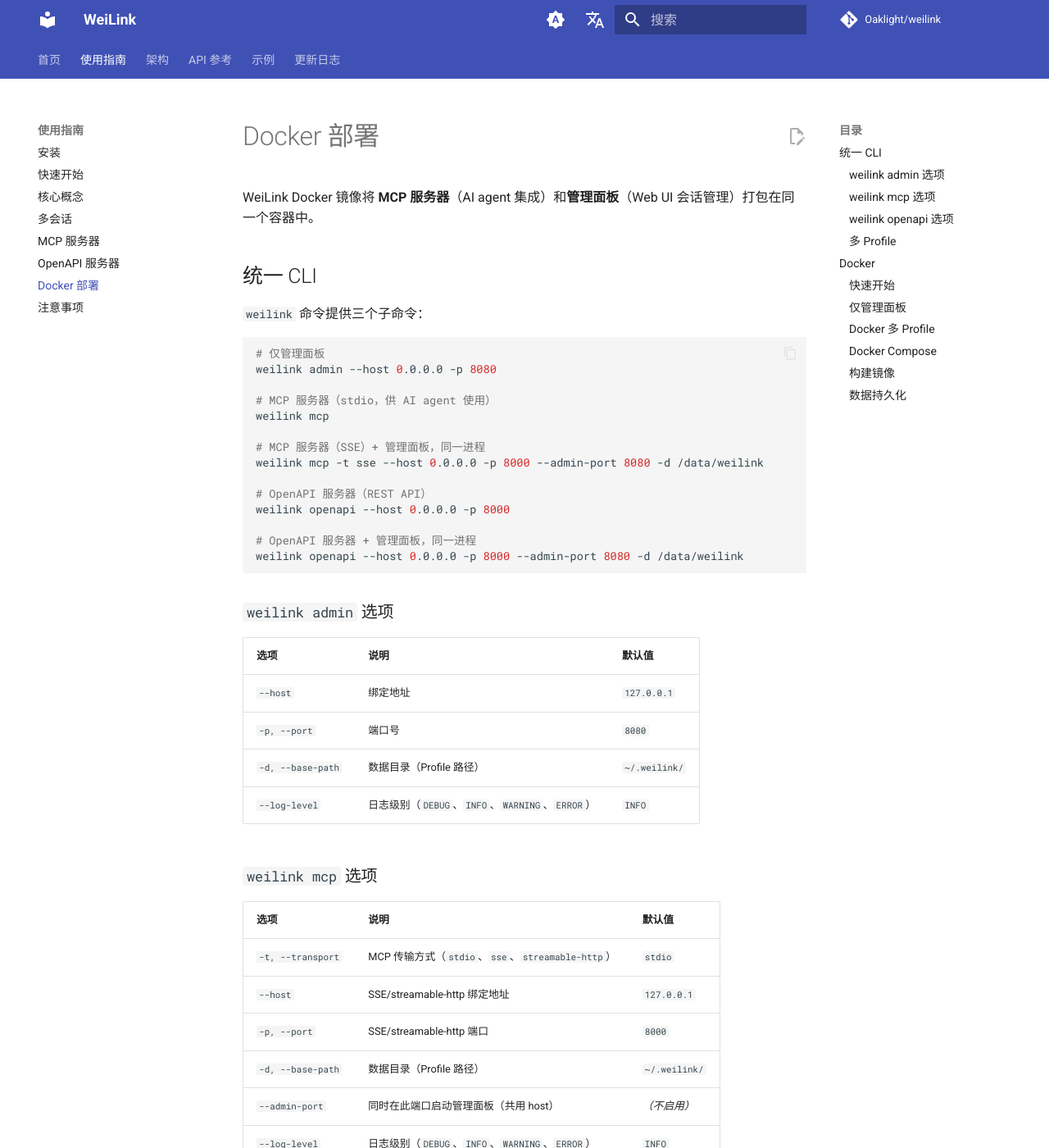
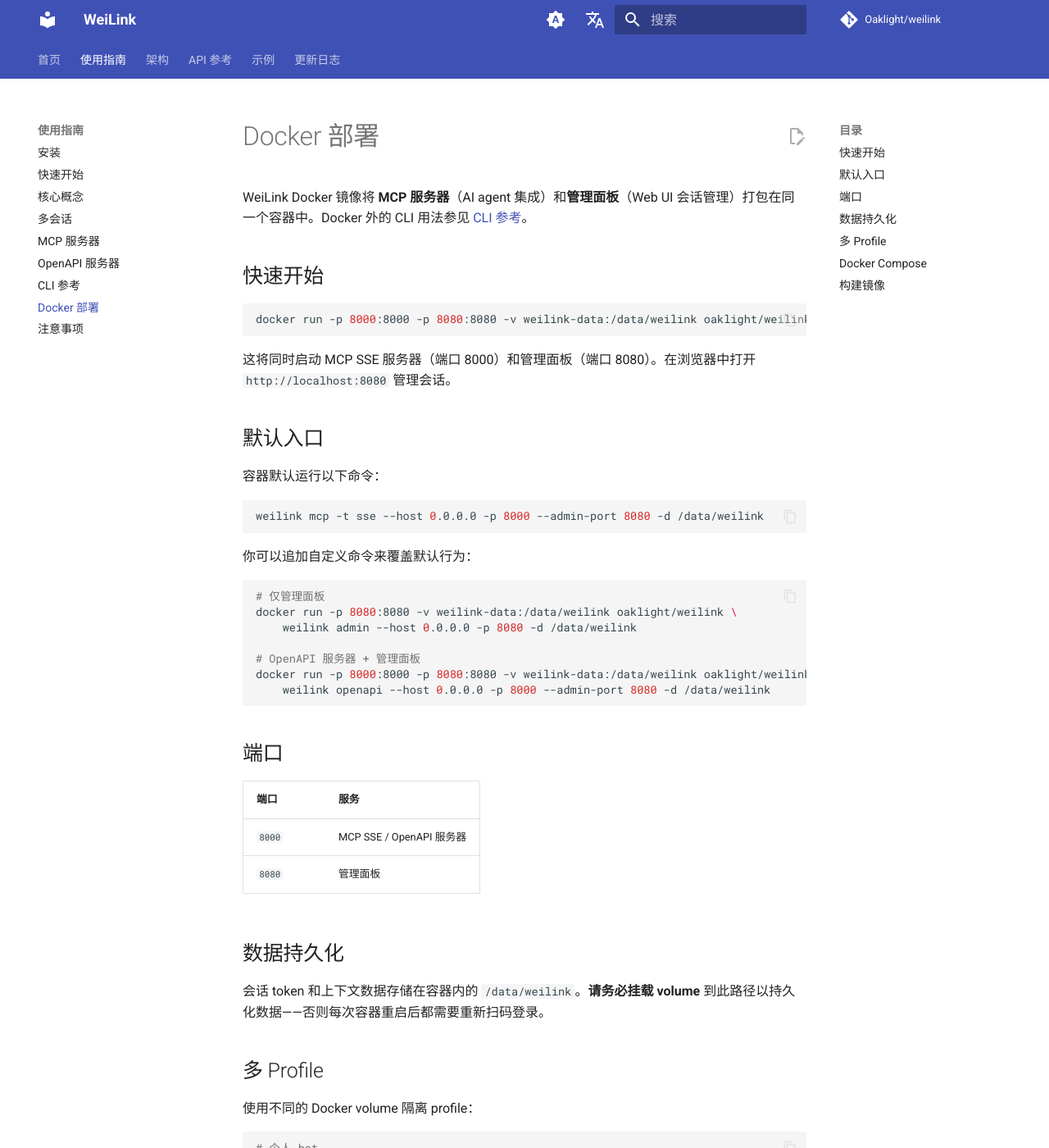
Before and after one commit to Oaklight/weilink, an MkDocs documentation site: the page built from docs/usage/docker.md, in a window 1280 px wide and 1400 px high. Shown: the whole window at 82% size. Built offline with MkDocs 1.6.1 and Material for MkDocs 9.7.7, drawn with Linux system fonts in a browser that asks for light colours; comment, search, counter and statistics services are not loaded; some of the changed text lies outside the part shown.

Commit message:
拆分 CLI 参考为独立页面，重写 Docker 文档
- 从 docker.md 提取 CLI 内容到新的 cli.md 页面
- 补充 admin/mcp 子命令缺失的 --no-banner 选项
- 添加 mcp 子命令的 http 传输别名说明
- Docker 文档增加默认入口和端口章节
- 首页添加 PyPI 预发布和 License 徽章

````diff
--- a/docs/usage/docker.md
+++ b/docs/usage/docker.md
@@ -1,73 +1,8 @@
 # Docker 部署
 
-WeiLink Docker 镜像将 **MCP 服务器**（AI agent 集成）和**管理面板**（Web UI 会话管理）打包在同一个容器中。
+WeiLink Docker 镜像将 **MCP 服务器**（AI agent 集成）和**管理面板**（Web UI 会话管理）打包在同一个容器中。Docker 外的 CLI 用法参见 [CLI 参考](cli.md)。
 
-## 统一 CLI
-
-`weilink` 命令提供三个子命令：
-
-```bash
-# 仅管理面板
-weilink admin --host 0.0.0.0 -p 8080
-
-# MCP 服务器（stdio，供 AI agent 使用）
-weilink mcp
-
-# MCP 服务器（SSE）+ 管理面板，同一进程
-weilink mcp -t sse --host 0.0.0.0 -p 8000 --admin-port 8080 -d /data/weilink
-
-# OpenAPI 服务器（REST API）
-weilink openapi --host 0.0.0.0 -p 8000
-
-# OpenAPI 服务器 + 管理面板，同一进程
-weilink openapi --host 0.0.0.0 -p 8000 --admin-port 8080 -d /data/weilink
-```
-
-### `weilink admin` 选项
-
-| 选项 | 说明 | 默认值 |
-|------|------|--------|
-| `--host` | 绑定地址 | `127.0.0.1` |
-| `-p, --port` | 端口号 | `8080` |
-| `-d, --base-path` | 数据目录（Profile 路径） | `~/.weilink/` |
-| `--log-level` | 日志级别（`DEBUG`、`INFO`、`WARNING`、`ERROR`） | `INFO` |
-
-### `weilink mcp` 选项
-
-| 选项 | 说明 | 默认值 |
-|------|------|--------|
-| `-t, --transport` | MCP 传输方式（`stdio`、`sse`、`streamable-http`） | `stdio` |
-| `--host` | SSE/streamable-http 绑定地址 | `127.0.0.1` |
-| `-p, --port` | SSE/streamable-http 端口 | `8000` |
-| `-d, --base-path` | 数据目录（Profile 路径） | `~/.weilink/` |
-| `--admin-port` | 同时在此端口启动管理面板（共用 host） | *（不启用）* |
-| `--log-level` | 日志级别（`DEBUG`、`INFO`、`WARNING`、`ERROR`） | `INFO` |
-
-### `weilink openapi` 选项
-
-| 选项 | 说明 | 默认值 |
-|------|------|--------|
-| `--host` | 绑定地址 | `127.0.0.1` |
-| `-p, --port` | 端口号 | `8000` |
-| `-d, --base-path` | 数据目录（Profile 路径） | `~/.weilink/` |
-| `--admin-port` | 同时在此端口启动管理面板（共用 host） | *（不启用）* |
-| `--log-level` | 日志级别（`DEBUG`、`INFO`、`WARNING`、`ERROR`） | `INFO` |
-| `--no-banner` | 抑制启动时的 ASCII 横幅 | *（关闭）* |
-
-### 多 Profile
-
-运行多个实例，使用不同的 profile 管理不同的 bot 账号：
-
-```bash
-weilink admin -d ~/.weilink/personal -p 8080 &
-weilink admin -d ~/.weilink/work     -p 8081 &
-```
-
-每个 profile 独立维护自己的 `token.json` 和会话数据。
-
-## Docker
-
-### 快速开始
+## 快速开始
 
 ```bash
 docker run -p 8000:8000 -p 8080:8080 -v weilink-data:/data/weilink oaklight/weilink
@@ -75,16 +10,38 @@ docker run -p 8000:8000 -p 8080:8080 -v weilink-data:/data/weilink oaklight/weil
 
 这将同时启动 MCP SSE 服务器（端口 8000）和管理面板（端口 8080）。在浏览器中打开 `http://localhost:8080` 管理会话。
 
-### 仅管理面板
+## 默认入口
 
-如果只需要管理面板而不需要 MCP 服务器：
+容器默认运行以下命令：
 
 ```bash
+weilink mcp -t sse --host 0.0.0.0 -p 8000 --admin-port 8080 -d /data/weilink
+```
+
+你可以追加自定义命令来覆盖默认行为：
+
+```bash
+# 仅管理面板
 docker run -p 8080:8080 -v weilink-data:/data/weilink oaklight/weilink \
     weilink admin --host 0.0.0.0 -p 8080 -d /data/weilink
+
+# OpenAPI 服务器 + 管理面板
+docker run -p 8000:8000 -p 8080:8080 -v weilink-data:/data/weilink oaklight/weilink \
+    weilink openapi --host 0.0.0.0 -p 8000 --admin-port 8080 -d /data/weilink
 ```
 
-### Docker 多 Profile
+## 端口
+
+| 端口 | 服务 |
+|------|------|
+| `8000` | MCP SSE / OpenAPI 服务器 |
+| `8080` | 管理面板 |
+
+## 数据持久化
+
+会话 token 和上下文数据存储在容器内的 `/data/weilink`。**请务必挂载 volume** 到此路径以持久化数据——否则每次容器重启后都需要重新扫码登录。
+
+## 多 Profile
 
 使用不同的 Docker volume 隔离 profile：
 
@@ -102,7 +59,7 @@ docker run -d --name weilink-work \
     oaklight/weilink
 ```
 
-### Docker Compose
+## Docker Compose
 
 ```yaml
 services:
@@ -146,7 +103,7 @@ volumes:
   work-data:
 ```
 
-### 构建镜像
+## 构建镜像
 
 ```bash
 make build-docker
@@ -156,8 +113,7 @@ make build-docker PYPI_MIRROR=https://pypi.tuna.tsinghua.edu.cn/simple
 
 # 使用 Docker 镜像加速
 make build-docker REGISTRY_MIRROR=docker.1ms.run
+
+# 指定版本
+make build-docker V=0.3.0
 ```
-
-### 数据持久化
-
-会话 token 和上下文数据存储在容器内的 `/data/weilink`。**请务必挂载 volume** 到此路径以持久化数据——否则每次容器重启后都需要重新扫码登录。
--- a/mkdocs.yml
+++ b/mkdocs.yml
@@ -86,6 +86,7 @@ nav:
       - 多会话: usage/multi_session.md
       - MCP 服务器: usage/mcp.md
       - OpenAPI 服务器: usage/openapi.md
+      - CLI 参考: usage/cli.md
       - Docker 部署: usage/docker.md
       - 注意事项: usage/gotchas.md
   - 架构: architecture.md
````
Also changed, not shown: docs/index.md (+3 -1 lines), docs/usage/cli.md (added, +79 -0 lines).
